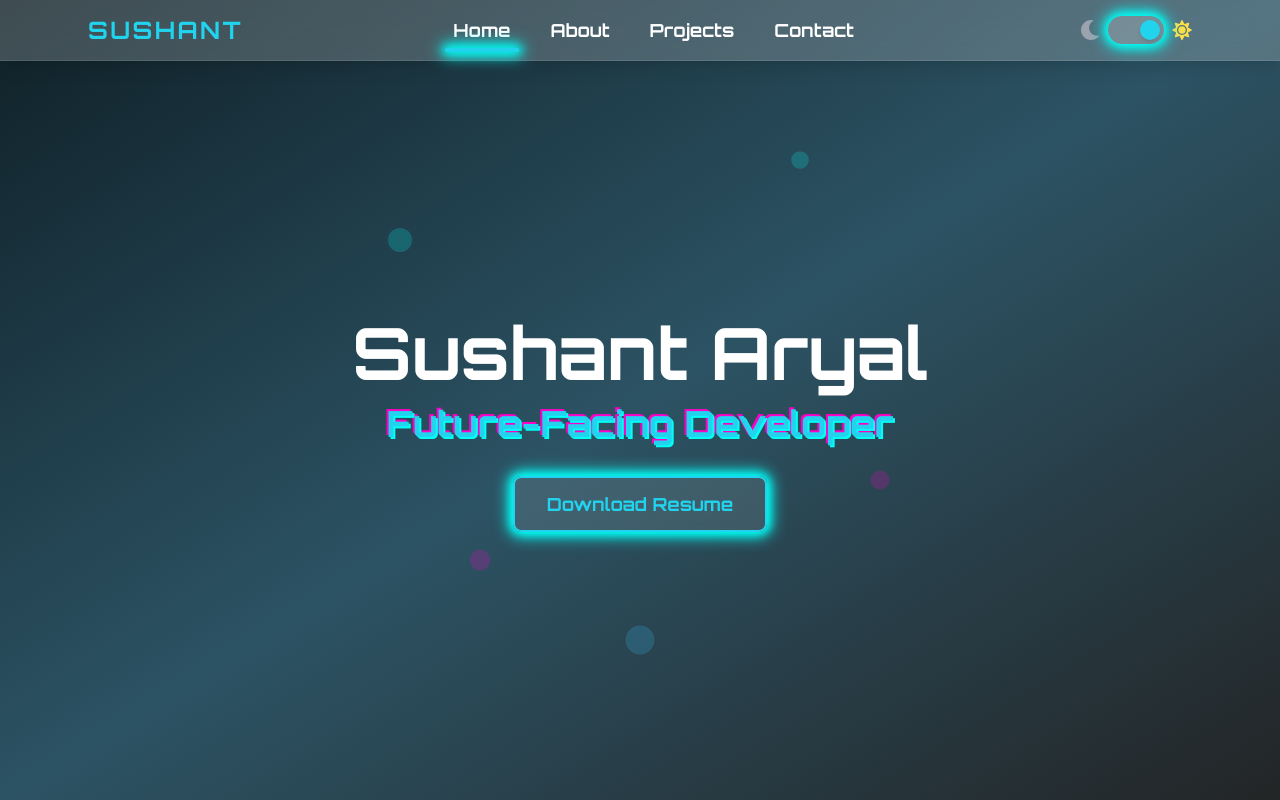
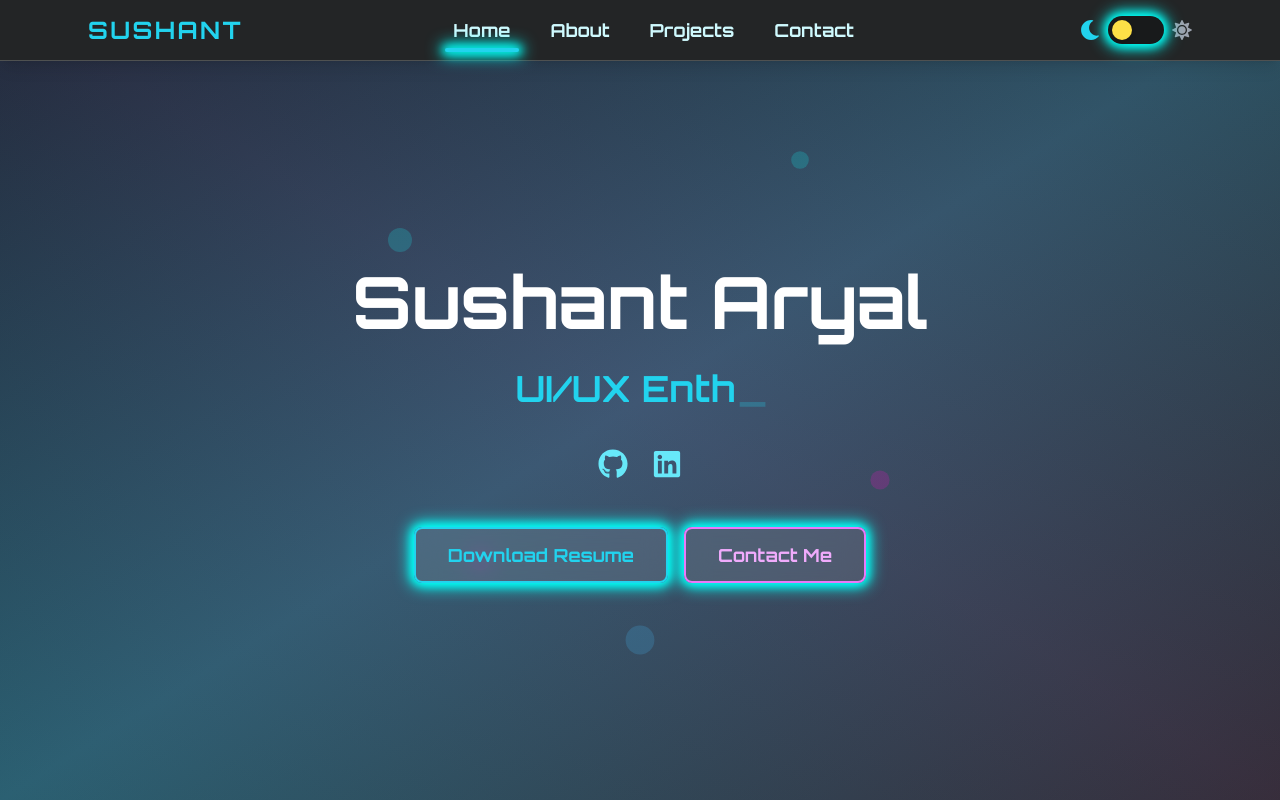
Before and after one commit to aryalsushant/alt-portfolio, a React (Create React App) app: page / in a window 1280 px wide. Shown: the top 800 px of the page. Built offline with nearby package versions, Linux system fonts and the light colour scheme.

Commit message:
react typewriter added

```diff
--- a/package.json
+++ b/package.json
@@ -10,6 +10,7 @@
     "react-dom": "^18.2.0",
     "react-icons": "^4.10.1",
     "react-scripts": "5.0.1",
+    "react-simple-typewriter": "^5.0.1",
     "smoothscroll-polyfill": "^0.4.4",
     "web-vitals": "^5.0.3"
   },
--- a/src/App.js
+++ b/src/App.js
@@ -10,7 +10,7 @@ function App() {
   // Dark mode state
   const [darkMode, setDarkMode] = useState(() => {
     const stored = localStorage.getItem('theme');
-    return stored ? stored === 'dark' : window.matchMedia('(prefers-color-scheme: dark)').matches;
+    return stored ? stored === 'dark' : true; // Default to dark mode
   });
 
   useEffect(() => {
@@ -31,7 +31,7 @@ function App() {
   }, []);
 
   return (
-    <div className={`font-orbitron bg-gradient-to-br from-[#0f2027] via-[#2c5364] to-[#232526] min-h-screen transition-colors duration-500 ${darkMode ? 'dark' : ''}`}>
+    <div className={`font-orbitron min-h-screen transition-colors duration-500 ${darkMode ? 'dark' : ''}`}>
       <Navbar darkMode={darkMode} setDarkMode={setDarkMode} />
       <main>
         <section id="home"><Hero /></section>
--- a/src/components/About.js
+++ b/src/components/About.js
@@ -14,7 +14,7 @@ const tech = [
 
 const About = () => {
   return (
-    <section className="max-w-5xl mx-auto flex flex-col md:flex-row items-center gap-12 py-24 px-6" id="about">
+    <section className="max-w-5xl mx-auto flex flex-col md:flex-row items-center gap-12 py-24 px-6 bg-white dark:bg-[#232526] rounded-2xl shadow-neon mt-16" id="about">
       <div className="flex-1 flex justify-center">
         <div className="relative group">
           <img
--- a/src/components/Contact.js
+++ b/src/components/Contact.js
@@ -23,15 +23,15 @@ const Contact = () => {
   };
   return (
     <section className="max-w-xl mx-auto py-24 px-6" id="contact">
-      <h2 className="text-3xl font-bold text-white mb-8 drop-shadow-neon text-center">Contact</h2>
-      <form onSubmit={handleSubmit} className="bg-white/10 dark:bg-black/30 rounded-2xl shadow-neon p-8 flex flex-col gap-6 border border-cyan-400/30">
+      <h2 className="text-3xl font-bold text-gray-900 dark:text-white mb-8 drop-shadow-neon text-center">Contact</h2>
+      <form onSubmit={handleSubmit} className="bg-white dark:bg-[#232526] rounded-2xl shadow-neon p-8 flex flex-col gap-6 border border-gray-200 dark:border-cyan-400/30">
         <input
           type="text"
           name="name"
           placeholder="Name"
           value={form.name}
           onChange={handleChange}
-          className="px-4 py-3 rounded-lg bg-transparent border border-cyan-400/40 text-white placeholder-cyan-200 focus:outline-none focus:border-cyan-400 focus:shadow-glow transition"
+          className="px-4 py-3 rounded-lg bg-gray-50 dark:bg-[#232526] border border-gray-300 dark:border-cyan-400/40 text-gray-900 dark:text-white placeholder-gray-400 dark:placeholder-cyan-200 focus:outline-none focus:border-cyan-400 focus:shadow-glow transition"
         />
         <input
           type="email"
@@ -39,7 +39,7 @@ const Contact = () => {
           placeholder="Email"
           value={form.email}
           onChange={handleChange}
-          className="px-4 py-3 rounded-lg bg-transparent border border-cyan-400/40 text-white placeholder-cyan-200 focus:outline-none focus:border-cyan-400 focus:shadow-glow transition"
+          className="px-4 py-3 rounded-lg bg-gray-50 dark:bg-[#232526] border border-gray-300 dark:border-cyan-400/40 text-gray-900 dark:text-white placeholder-gray-400 dark:placeholder-cyan-200 focus:outline-none focus:border-cyan-400 focus:shadow-glow transition"
         />
         <textarea
           name="message"
@@ -47,12 +47,12 @@ const Contact = () => {
           value={form.message}
           onChange={handleChange}
           rows={5}
-          className="px-4 py-3 rounded-lg bg-transparent border border-cyan-400/40 text-white placeholder-cyan-200 focus:outline-none focus:border-cyan-400 focus:shadow-glow transition"
+          className="px-4 py-3 rounded-lg bg-gray-50 dark:bg-[#232526] border border-gray-300 dark:border-cyan-400/40 text-gray-900 dark:text-white placeholder-gray-400 dark:placeholder-cyan-200 focus:outline-none focus:border-cyan-400 focus:shadow-glow transition"
         />
-        {error && <div className="text-pink-400 text-sm -mt-4">{error}</div>}
+        {error && <div className="text-pink-500 dark:text-pink-400 text-sm -mt-4">{error}</div>}
         <button
           type="submit"
-          className="mt-2 px-8 py-3 rounded-lg bg-cyan-400 text-white font-bold text-lg shadow-neon hover:bg-cyan-500 hover:shadow-glow transition-all duration-300"
+          className="mt-2 px-8 py-3 rounded-lg bg-cyan-500 dark:bg-cyan-400 text-white font-bold text-lg shadow-neon hover:bg-cyan-600 dark:hover:bg-cyan-500 hover:shadow-glow transition-all duration-300"
         >
           Send Message
         </button>
--- a/src/components/Hero.js
+++ b/src/components/Hero.js
@@ -1,24 +1,20 @@
 import React from 'react';
 import { motion } from 'framer-motion';
+import { Typewriter } from 'react-simple-typewriter';
+import { FaGithub, FaLinkedin } from 'react-icons/fa';
 
-const glitchVariants = {
-  animate: {
-    textShadow: [
-      '2px 0 #00fff7, -2px 0 #ff00c8',
-      '2px 2px #00fff7, -2px -2px #ff00c8',
-      '0 0 #00fff7, 0 0 #ff00c8',
-    ],
-    transition: {
-      repeat: Infinity,
-      repeatType: 'mirror',
-      duration: 1.2,
-    },
-  },
+const containerVariants = {
+  hidden: { opacity: 0, y: 40 },
+  visible: { opacity: 1, y: 0, transition: { staggerChildren: 0.15, delayChildren: 0.2 } },
+};
+const itemVariants = {
+  hidden: { opacity: 0, y: 30 },
+  visible: { opacity: 1, y: 0, transition: { type: 'spring', stiffness: 60 } },
 };
 
 const Hero = () => {
   return (
-    <section className="relative min-h-screen flex flex-col justify-center items-center text-center pt-24 pb-12 bg-gradient-to-br from-[#0f2027] via-[#2c5364] to-[#232526] overflow-hidden">
+    <section className="relative min-h-screen flex flex-col justify-center items-center text-center pt-24 pb-12 bg-gradient-to-br from-white via-gray-100 to-gray-200 dark:from-[#0f2027] dark:via-[#2c5364] dark:to-[#232526] overflow-hidden">
       {/* Animated background particles */}
       <div className="absolute inset-0 z-0 pointer-events-none">
         <svg className="w-full h-full opacity-20" viewBox="0 0 100 100">
@@ -28,26 +24,77 @@ const Hero = () => {
           <circle cx="70" cy="20" r="1.1" fill="#00fff7" />
           <circle cx="30" cy="70" r="1.3" fill="#ff00c8" />
         </svg>
+        {/* Soft animated gradient overlay */}
+        <div className="absolute inset-0 bg-gradient-to-tr from-cyan-400/10 via-fuchsia-400/10 to-transparent animate-gradient-move" />
       </div>
-      <div className="relative z-10">
-        <h1 className="text-5xl md:text-7xl font-extrabold text-white drop-shadow-neon mb-4 select-none">
+      <motion.div
+        className="relative z-10 flex flex-col items-center gap-6"
+        variants={containerVariants}
+        initial="hidden"
+        animate="visible"
+      >
+        <motion.h1
+          className="text-5xl md:text-7xl font-extrabold text-gray-900 dark:text-white drop-shadow-neon mb-2 select-none"
+          variants={itemVariants}
+        >
           Sushant Aryal
-        </h1>
+        </motion.h1>
         <motion.h2
-          className="text-2xl md:text-4xl font-bold text-cyan-400 mb-8 select-none"
-          variants={glitchVariants}
-          animate="animate"
+          className="text-2xl md:text-4xl font-bold text-cyan-500 dark:text-cyan-400 mb-4 select-none min-h-[2.5rem]"
+          variants={itemVariants}
         >
-          Future-Facing Developer
+          <Typewriter
+            words={[
+              'Future-Facing Developer',
+              'UI/UX Enthusiast',
+              'Open Source Contributor',
+              'React & Tailwind Specialist',
+              'Problem Solver',
+            ]}
+            loop={0}
+            cursor
+            cursorStyle="_"
+            typeSpeed={60}
+            deleteSpeed={40}
+            delaySpeed={1200}
+          />
         </motion.h2>
+        <motion.div className="flex justify-center gap-6 mb-6" variants={itemVariants}>
+          <a
+            href="https://github.com/sushantaryal"
+            target="_blank"
+            rel="noopener noreferrer"
+            className="text-3xl text-gray-700 dark:text-cyan-300 hover:text-cyan-500 dark:hover:text-white transition-transform transform hover:scale-125"
+            aria-label="GitHub"
+          >
+            <FaGithub />
+          </a>
+          <a
+            href="https://linkedin.com/in/sushantaryal"
+            target="_blank"
+            rel="noopener noreferrer"
+            className="text-3xl text-gray-700 dark:text-cyan-300 hover:text-cyan-500 dark:hover:text-white transition-transform transform hover:scale-125"
+            aria-label="LinkedIn"
+          >
+            <FaLinkedin />
+          </a>
+        </motion.div>
+        <motion.div className="flex flex-col sm:flex-row gap-4 justify-center" variants={itemVariants}>
           <a
             href="/resume.pdf"
             download
-          className="inline-block px-8 py-3 rounded-lg border-2 border-cyan-400 text-cyan-400 font-semibold text-lg bg-white/10 backdrop-blur-md shadow-neon hover:bg-cyan-400 hover:text-white hover:shadow-glow transition-all duration-300"
+            className="inline-block px-8 py-3 rounded-lg border-2 border-cyan-400 text-cyan-500 dark:text-cyan-400 font-semibold text-lg bg-white dark:bg-white/10 backdrop-blur-md shadow-neon hover:bg-cyan-400 hover:text-white hover:shadow-glow transition-all duration-300"
           >
             Download Resume
           </a>
-      </div>
+          <a
+            href="#contact"
+            className="inline-block px-8 py-3 rounded-lg border-2 border-fuchsia-400 text-fuchsia-500 dark:text-fuchsia-300 font-semibold text-lg bg-white dark:bg-white/10 backdrop-blur-md shadow-neon hover:bg-fuchsia-400 hover:text-white hover:shadow-glow transition-all duration-300"
+          >
+            Contact Me
+          </a>
+        </motion.div>
+      </motion.div>
     </section>
   );
 };
--- a/src/components/Navbar.js
+++ b/src/components/Navbar.js
@@ -34,9 +34,9 @@ const Navbar = ({ darkMode, setDarkMode }) => {
   };
 
   return (
-    <nav className="fixed top-0 left-0 w-full z-50 backdrop-blur-lg bg-white/20 dark:bg-black/30 shadow-lg border-b border-white/10 dark:border-white/20 transition-colors duration-500">
+    <nav className="fixed top-0 left-0 w-full z-50 backdrop-blur-lg bg-white dark:bg-[#232526] shadow-lg border-b border-gray-200 dark:border-white/20 transition-colors duration-500">
       <div className="max-w-6xl mx-auto flex items-center justify-between px-6 py-3">
-        <div className="text-2xl font-bold tracking-widest text-cyan-400 drop-shadow-glow select-none">
+        <div className="text-2xl font-bold tracking-widest text-cyan-500 dark:text-cyan-400 drop-shadow-glow select-none">
           SUSHANT
         </div>
         {/* Desktop nav */}
@@ -44,7 +44,7 @@ const Navbar = ({ darkMode, setDarkMode }) => {
           {navLinks.map(link => (
             <li key={link.to}>
               <button
-                className={`relative px-2 py-1 font-semibold transition text-white dark:text-cyan-100 hover:text-cyan-400 focus:outline-none ${active === link.to ? 'after:absolute after:left-0 after:right-0 after:-bottom-1 after:h-1 after:bg-cyan-400 after:rounded-full after:shadow-neon' : ''}`}
+                className={`relative px-2 py-1 font-semibold transition text-black dark:text-cyan-100 hover:text-cyan-500 dark:hover:text-cyan-400 focus:outline-none ${active === link.to ? 'after:absolute after:left-0 after:right-0 after:-bottom-1 after:h-1 after:bg-cyan-400 after:rounded-full after:shadow-neon' : ''}`}
                 onClick={() => handleClick(link.to)}
               >
                 {link.name}
@@ -58,7 +58,7 @@ const Navbar = ({ darkMode, setDarkMode }) => {
           <button
             aria-label="Toggle dark mode"
             onClick={() => setDarkMode(dm => !dm)}
-            className="relative w-14 h-7 flex items-center bg-white/20 dark:bg-black/30 rounded-full shadow-neon hover:shadow-glow transition-all duration-300 focus:outline-none"
+            className="relative w-14 h-7 flex items-center bg-gray-100 dark:bg-black/30 rounded-full shadow-neon hover:shadow-glow transition-all duration-300 focus:outline-none"
             tabIndex={0}
           >
             <span
@@ -66,11 +66,11 @@ const Navbar = ({ darkMode, setDarkMode }) => {
             ></span>
             <span className="sr-only">Toggle dark mode</span>
           </button>
-          <span className="ml-2"><FaSun className={`text-xl ${!darkMode ? 'text-yellow-300' : 'text-gray-400'}`} /></span>
+          <span className="ml-2"><FaSun className={`text-xl ${!darkMode ? 'text-yellow-400' : 'text-gray-400'}`} /></span>
         </div>
         {/* Hamburger for mobile */}
         <button
-          className="md:hidden ml-2 p-2 rounded-full bg-white/20 dark:bg-black/30 text-cyan-400 focus:outline-none"
+          className="md:hidden ml-2 p-2 rounded-full bg-gray-100 dark:bg-black/30 text-cyan-400 focus:outline-none"
           aria-label="Open menu"
           onClick={() => setMenuOpen(m => !m)}
         >
@@ -79,12 +79,12 @@ const Navbar = ({ darkMode, setDarkMode }) => {
       </div>
       {/* Mobile dropdown */}
       {menuOpen && (
-        <div className="md:hidden absolute top-full left-0 w-full bg-[#0f2027]/95 dark:bg-black/95 backdrop-blur-lg border-b border-cyan-400/20 shadow-lg animate-fade-in z-40">
+        <div className="md:hidden absolute top-full left-0 w-full bg-white dark:bg-black/95 backdrop-blur-lg border-b border-cyan-400/20 shadow-lg animate-fade-in z-40">
           <ul className="flex flex-col items-center gap-4 py-6">
             {navLinks.map(link => (
               <li key={link.to}>
                 <button
-                  className={`block w-full text-lg font-semibold px-4 py-2 text-cyan-100 hover:text-cyan-400 focus:outline-none ${active === link.to ? 'border-b-2 border-cyan-400' : ''}`}
+                  className={`block w-full text-lg font-semibold px-4 py-2 text-gray-900 dark:text-cyan-100 hover:text-cyan-500 focus:outline-none ${active === link.to ? 'border-b-2 border-cyan-400' : ''}`}
                   onClick={() => handleClick(link.to)}
                 >
                   {link.name}
@@ -97,7 +97,7 @@ const Navbar = ({ darkMode, setDarkMode }) => {
                 <button
                   aria-label="Toggle dark mode"
                   onClick={() => setDarkMode(dm => !dm)}
-                  className="relative w-14 h-7 flex items-center bg-white/20 dark:bg-black/30 rounded-full shadow-neon hover:shadow-glow transition-all duration-300 focus:outline-none"
+                  className="relative w-14 h-7 flex items-center bg-gray-100 dark:bg-black/30 rounded-full shadow-neon hover:shadow-glow transition-all duration-300 focus:outline-none"
                   tabIndex={0}
                 >
                   <span
@@ -105,7 +105,7 @@ const Navbar = ({ darkMode, setDarkMode }) => {
                   ></span>
                   <span className="sr-only">Toggle dark mode</span>
                 </button>
-                <span className="ml-2"><FaSun className={`text-xl ${!darkMode ? 'text-yellow-300' : 'text-gray-400'}`} /></span>
+                <span className="ml-2"><FaSun className={`text-xl ${!darkMode ? 'text-yellow-400' : 'text-gray-400'}`} /></span>
               </div>
             </li>
           </ul>
--- a/src/components/index.css
+++ /dev/null
@@ -1,17 +0,0 @@
-@tailwind base;
-@tailwind components;
-@tailwind utilities;
-
-body {
-  margin: 0;
-  font-family: -apple-system, BlinkMacSystemFont, 'Segoe UI', 'Roboto', 'Oxygen',
-    'Ubuntu', 'Cantarell', 'Fira Sans', 'Droid Sans', 'Helvetica Neue',
-    sans-serif;
-  -webkit-font-smoothing: antialiased;
-  -moz-osx-font-smoothing: grayscale;
-}
-
-code {
-  font-family: source-code-pro, Menlo, Monaco, Consolas, 'Courier New',
-    monospace;
-}
--- a/src/index.css
+++ b/src/index.css
@@ -1,3 +1,43 @@
 @tailwind base;
 @tailwind components;
 @tailwind utilities;
+
+:root {
+  --bg-main: linear-gradient(to bottom right, #fff, #f1f5f9 60%, #e5e7eb 100%);
+  --text-main: #232526;
+  --bg-card: #fff;
+  --text-card: #232526;
+  --bg-navbar: #fff;
+  --text-navbar: #232526;
+  --bg-footer: #fff;
+  --text-footer: #232526;
+}
+
+.dark {
+  --bg-main: linear-gradient(to bottom right, #0f2027, #2c5364 60%, #232526 100%);
+  --text-main: #f1f5f9;
+  --bg-card: #232526;
+  --text-card: #f1f5f9;
+  --bg-navbar: #232526;
+  --text-navbar: #f1f5f9;
+  --bg-footer: #232526;
+  --text-footer: #f1f5f9;
+  background: #181c23;
+  color: #f1f5f9;
+}
+
+body {
+  margin: 0;
+  font-family: -apple-system, BlinkMacSystemFont, 'Segoe UI', 'Roboto', 'Oxygen',
+    'Ubuntu', 'Cantarell', 'Fira Sans', 'Droid Sans', 'Helvetica Neue',
+    sans-serif;
+  -webkit-font-smoothing: antialiased;
+  -moz-osx-font-smoothing: grayscale;
+  background: var(--bg-main);
+  color: var(--text-main);
+}
+
+code {
+  font-family: source-code-pro, Menlo, Monaco, Consolas, 'Courier New',
+    monospace;
+}
```
Also changed, not shown: src/components/Footer.js (+5 -5 lines), src/components/Projects.js (+7 -7 lines), 1 other file (tests, documents, lock files or other folders). Lines whose indentation alone changed are shown as unchanged.
